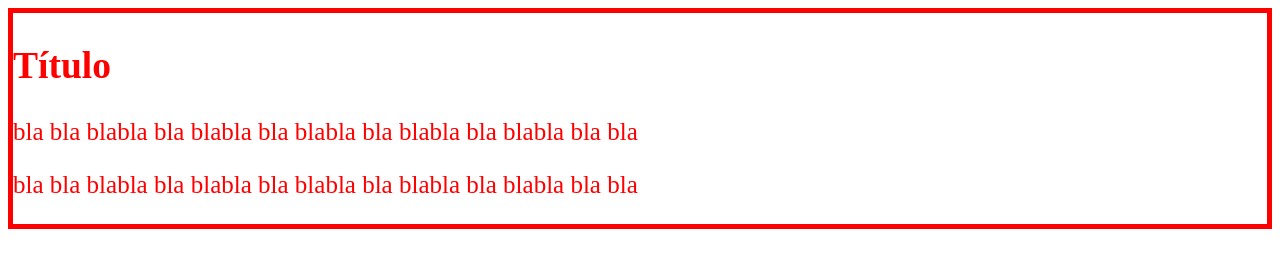
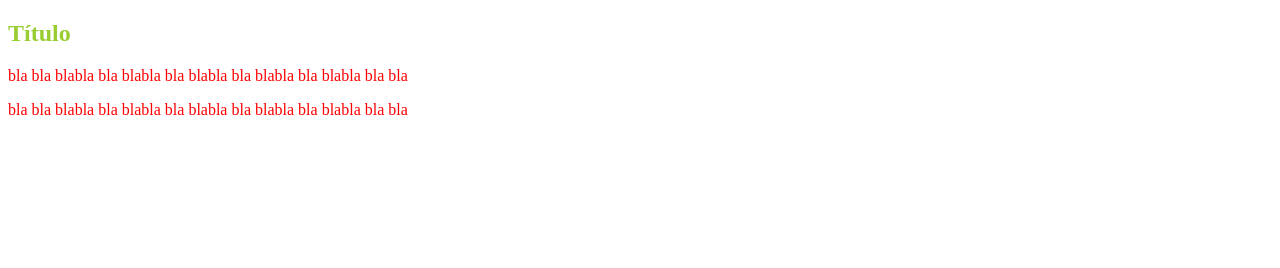
Before and after one commit to MunrraMT/CSS3-Intermediario-Avancado, a plain HTML site: page Aulas/heranca.html in a window 1280 px wide. Drawn offline with Linux system fonts and the light colour scheme.

Commit message:
Aula 52. Herança e especificidade

```diff
--- a/Aulas/heranca.html
+++ b/Aulas/heranca.html
@@ -8,15 +8,27 @@
 
     <style>
 
-    body {color: red; font-size: 25px; border: 5px solid red;}
-    .pagina {}
+    /*
+    body {color: red; font-size: 25px; border: 5px solid #ff0000; background-color: grey;}
+    .pagina {border: 5px solid blue; padding: 10px;}
+
+    p {color: red !important;}
+    p {color: blue;}
+    */
+
+    * {color: red;}
+    h2 {color: blue;}
+    h2.verde {color: green;}
+    div>h2 {color: rgb(24, 243, 196);}
+    #amarelo {color: yellow;}
+    h2#amarelo {color: yellowgreen;}
 
     </style>
 </head>
 <body>
 
     <div class="pagina">
-        <h2>Título</h2>
+        <h2 class="verde" id="amarelo">Título</h2>
         <p>bla bla blabla bla blabla bla blabla bla blabla bla blabla bla bla</p>
         <p>bla bla blabla bla blabla bla blabla bla blabla bla blabla bla bla</p>
     </div>
```
